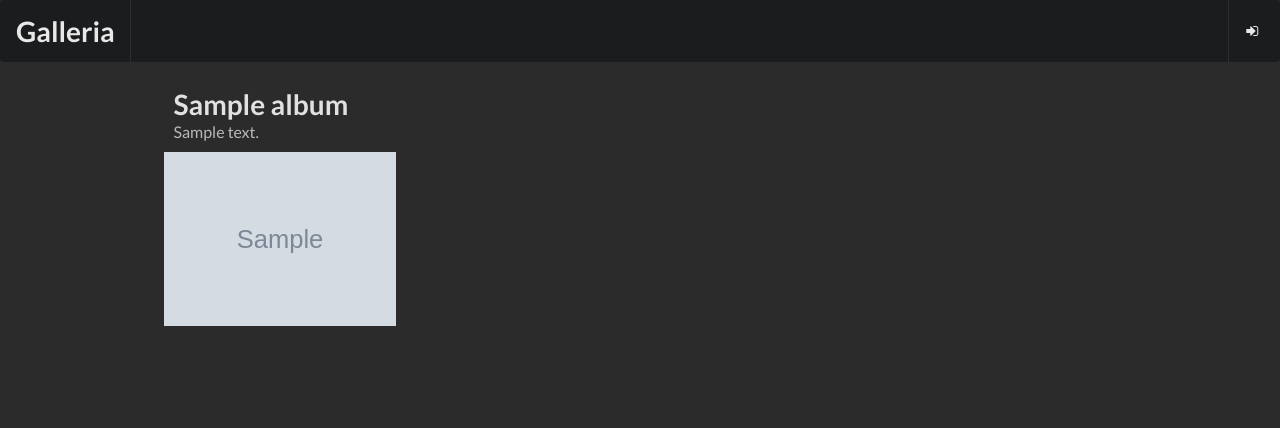
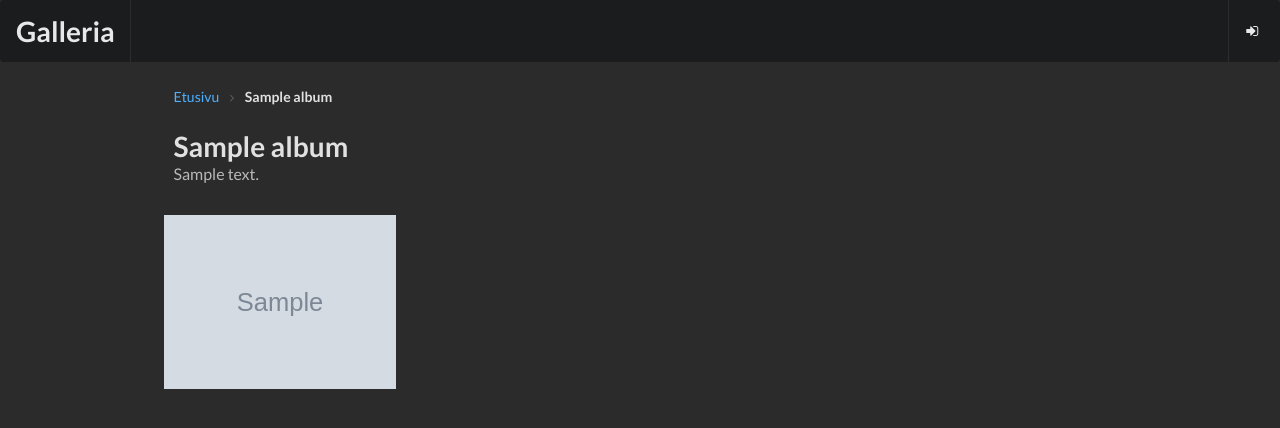
Before and after one commit to pr0ser/gallery, a Django app: a page that uses photogallery/gallery/templates/album.html in a window 1280 px wide. Shown: the top 428 px of the page. Run offline with Django 3.2, Linux system fonts and the light colour scheme; tables that the repository leaves empty hold one stand-in row (values such as "Sample post"); grey boxes marked "Sample" are stand-in pictures.

Commit message:
Added breadcrumb to album page

```diff
--- a/photogallery/gallery/static/gallery/css/gallery.css
+++ b/photogallery/gallery/static/gallery/css/gallery.css
@@ -1,8 +1,7 @@
 #album-header {
-    padding-top: 1em;
-    padding-bottom: 1.5em;
+    padding-bottom: 3em;
 }
-#album-column {
+.eight.wide.mobile.four.wide.tablet.four.wide.computer.column {
     padding: 0.3rem;
 }
 #landscape-photo {
@@ -20,3 +19,7 @@
 .next-photo {
     display:none;
 }
+.ui.breadcrumb {
+    padding-top: 1rem;
+    padding-bottom: 2rem;
+}
--- a/photogallery/gallery/templates/album.html
+++ b/photogallery/gallery/templates/album.html
@@ -13,6 +13,19 @@
 {% endif %}
 
 {% block content %}
+  <div class="ui container">
+      <div class="ui breadcrumb">
+        <a class="section" href="{% url 'gallery:index' %}">Etusivu</a>
+        {% if album.parent %}
+          <i class="grey right angle icon divider"></i>
+          <a class="section"
+             href="{% url 'gallery:album' album.parent.directory %}">{{ album.parent.title }}</a>
+        {% endif %}
+        <i class="grey right angle icon divider"></i>
+        <div class="active section">{{ album.title }}</div>
+      </div>
+  </div>
+
   {% if album.subalbums.all %}
     <div class="ui container subalbums">
       <h1 class="ui header">Alialbumit</h1>
@@ -62,7 +75,7 @@
     <div class="ui container">
       <div class="ui grid" id="album-grid">
         {% for photo in photos %}
-          <div class="eight wide mobile four wide tablet four wide computer column" id="album-column">
+          <div class="eight wide mobile four wide tablet four wide computer column">
             <a href="{% url 'gallery:photo' photo.slug %}" class="ui fluid image">
               <img class="ui image" src="{{ photo.thumbnail_img.url }}"
                    srcset="{{ photo.hidpi_thumbnail_img.url }} 2x" alt="{{ photo.title }}">
```
Also changed, not shown: photogallery/gallery/templates/photo.html (+3 -6 lines).
